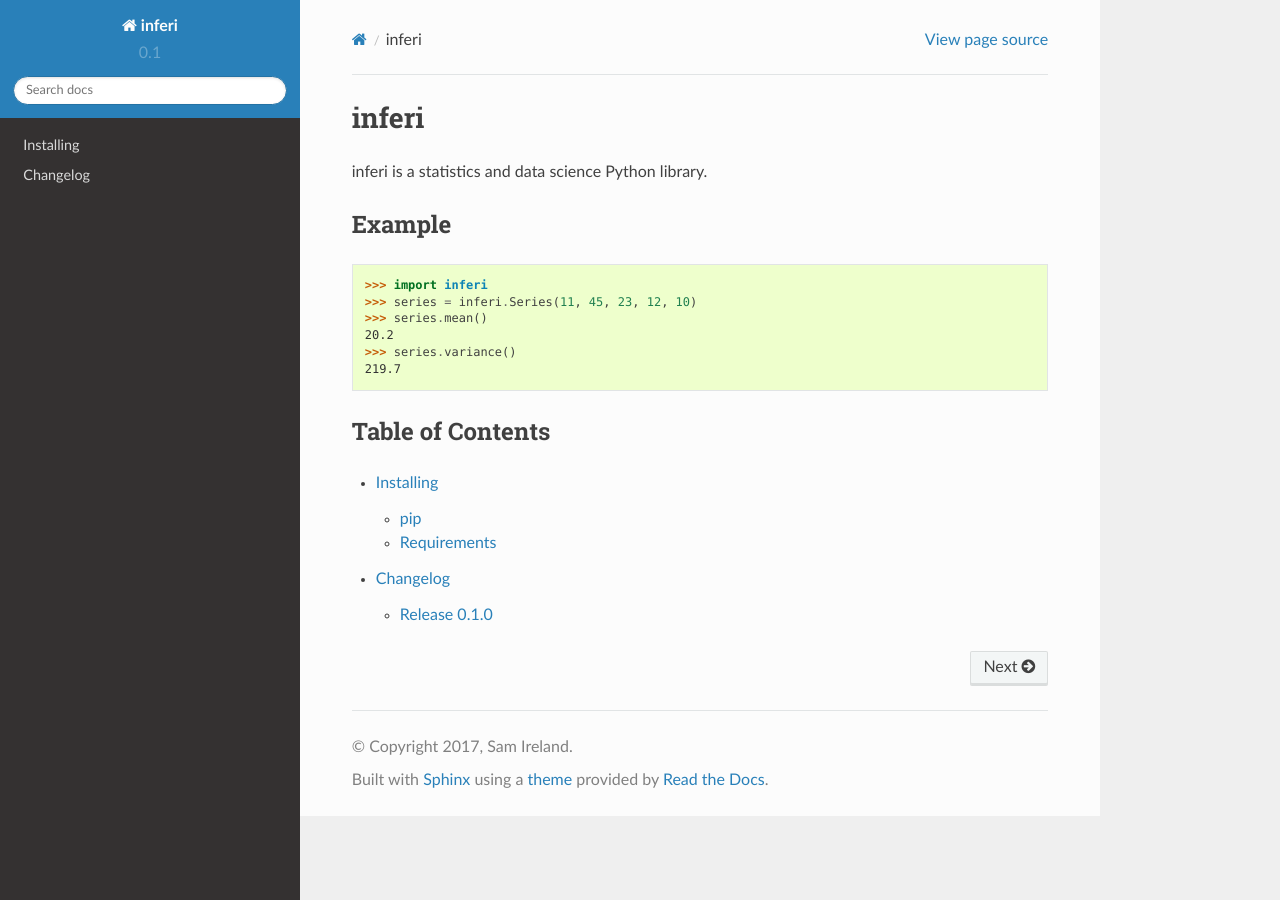
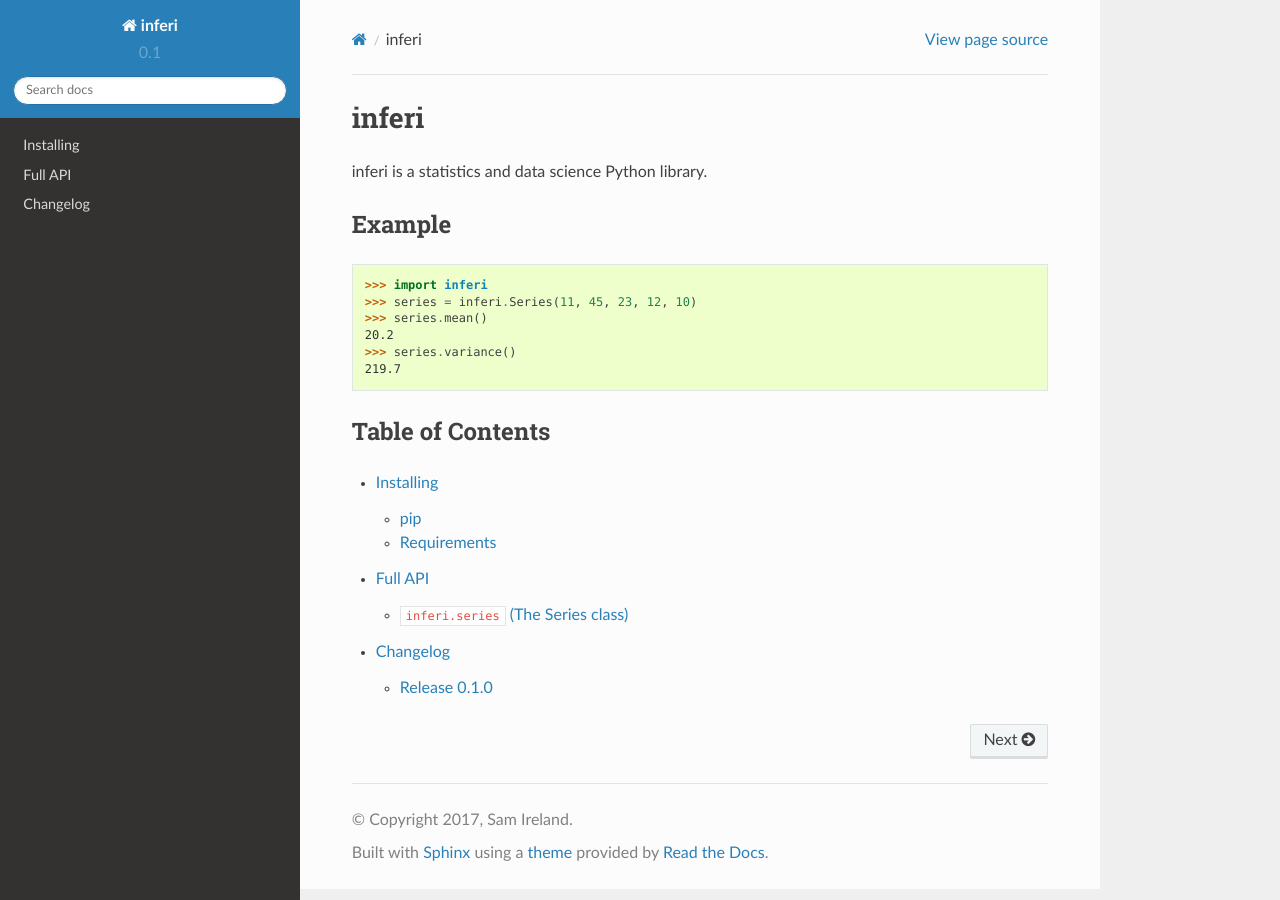
Before and after one commit to samirelanduk/inferi, a Sphinx documentation site: the page built from docs/source/index.rst, in a window 1280 px wide. Built offline with Sphinx 7.4.7 and the Read the Docs theme 2.0.0, drawn with Linux system fonts in a browser that asks for light colours.

```diff
--- /dev/null
+++ b/docs/source/api.rst
@@ -0,0 +1,5 @@
+Full API
+--------
+
+.. toctree ::
+    api/series
--- /dev/null
+++ b/docs/source/api/series.rst
@@ -0,0 +1,5 @@
+``inferi.series`` (The Series class)
+~~~~~~~~~~~~~~~~~~~~~~~~~~~~~~~~~~~~
+
+.. automodule:: inferi.series
+    :members:
--- a/docs/source/index.rst
+++ b/docs/source/index.rst
@@ -20,4 +20,5 @@ Table of Contents
 .. toctree ::
 
   installing
+  api
   changelog
```
